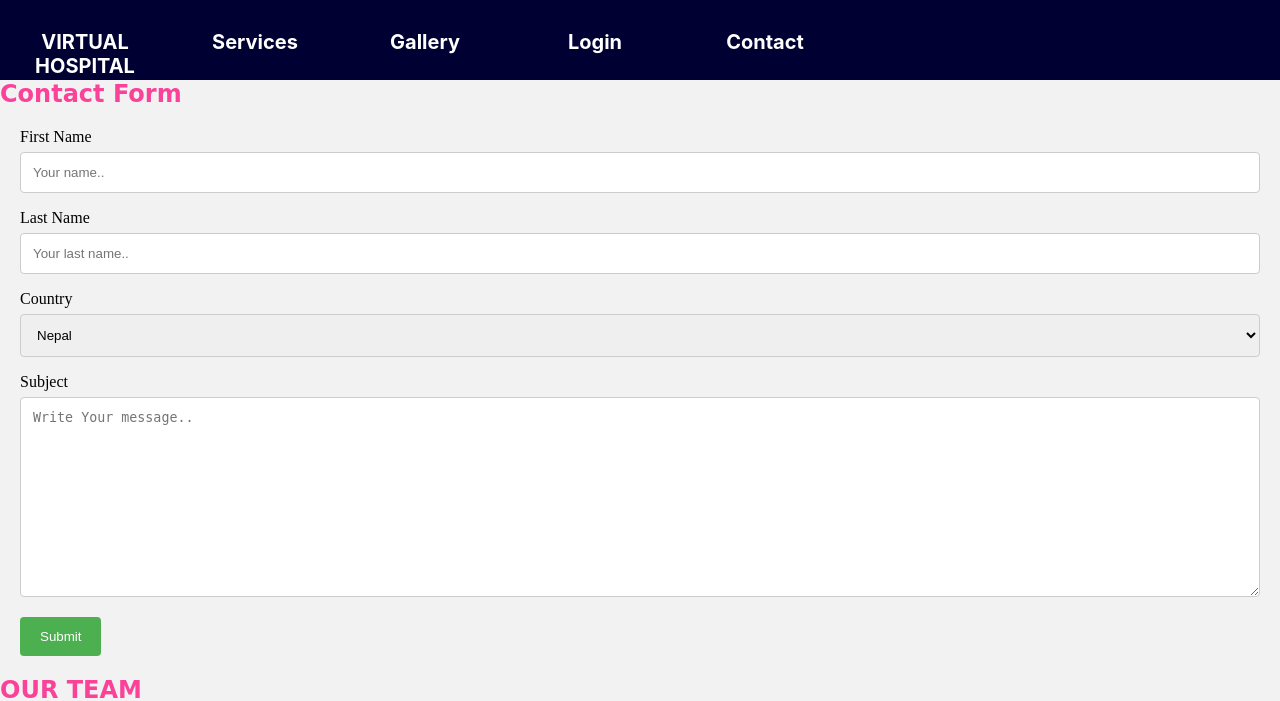
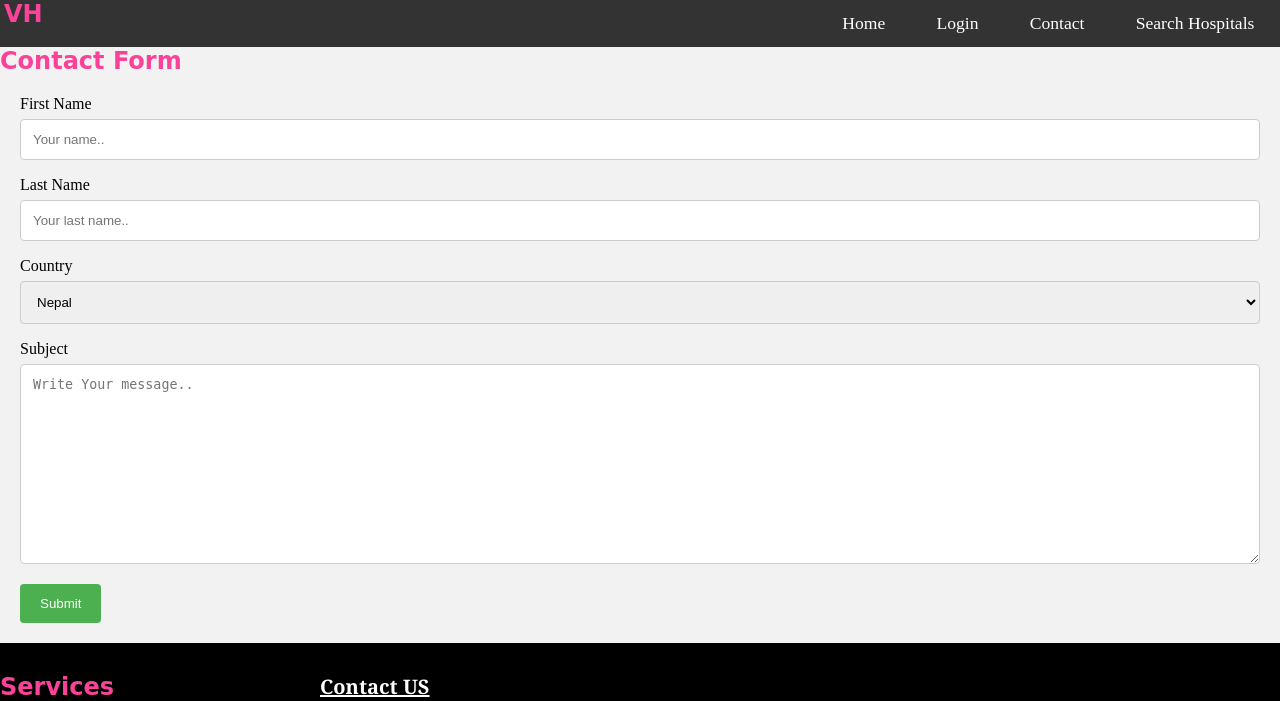
Before and after one commit to NakulPoudel52/Minor, a Django app: template myapp/templates/myapp/contact.html in a window 1280 px wide. Shown: the top 701 px of the page. Run offline with Django 3.2, Linux system fonts and the light colour scheme; the template is opened without the code that fills it, so the values that code supplies are empty.

Commit message:
error occures

```diff
--- a/myapp/static/myapp/css/contact.css
+++ b/myapp/static/myapp/css/contact.css
@@ -9,64 +9,79 @@ body h2{
   padding: 0px;
   margin: 0px;
 }
-.nav{
-    width: 100%;
-    background: #000033;
-    height: 80px;
-}
-ul{
-    list-style: none;
-    padding: 0;
-    margin: 0;
-    position: absolute;
-}
-ul li{
-    float: left;
-    margin-top: 20px;
+.topnav {
+  background-color: #333;
+  overflow: hidden;
+  height:8.3%;
 
 }
-ul li a{
-    width: 150px;
-    color: white;
+
+/* Style the links inside the navigation bar */
+.topnav a {
+  float: right;
+  color: #f2f2f2;
+  text-align: center;
+  padding: 1% 2%;
+  text-decoration: none;
+  font-size: 110%;
+}
+
+
+
+/* Change the color of links on hover */
+.topnav a:hover {
+  background-color: rgb(63, 10, 252);
+  color: white;
+}
+
+/* Add a color to the active/current link */
+.topnav a {
+  background-color: #333;
+  color: white;
+}
+.topnav .search-container {
+  float: left;
+  margin-left: 4px;
+}
+
+.topnav input[type=text] {
+  padding: 6px;
+  margin-top: 8px;
+  font-size: 17px;
+  border: none;
+}
+
+
+
+
+.topnav .search-container button {
+  float: right;
+  padding: 6px 10px;
+  margin-top: 8px;
+  margin-right: 16px;
+  background: #ddd;
+  font-size: 20px;
+  border: none;
+  cursor: pointer;
+}
+.topnav .search-container button:hover {
+  background: #ccc;
+}
+@media screen and (max-width: 600px) {
+  .topnav .search-container {
+    float: none;
+  }
+  .topnav a, .topnav input[type=text], .topnav .search-container button {
+    float: none;
     display: block;
-    text-decoration: none;
-    font-size: 20px;
-    text-align: center;
-    padding: 10px;
-    border-radius: 10px;
-    font-family: -apple-system, BlinkMacSystemFont, 'Segoe UI', Roboto, Oxygen, Ubuntu, Cantarell, 'Open Sans', 'Helvetica Neue', sans-serif;
-font-weight: bold;
-}
-a:hover{
-    background: #666699;
-}
-ul li ul{
-    background:#000033;
-
-}
-ul li ul li{
-    float: none;
-
-}
-ul li ul{
-    display: none;
-}
-ul li:hover ul{
-    display: block;
-}
-ul li ul{
-    background:#000033;
-
-}
-ul li ul li{
-    float: none;
-
-}
-ul li ul{
-    display: none;
-}
-ul li:hover ul{
-    display: block;
+    text-align: left;
+    width: 100%;
+    margin: 0;
+    padding: 14px;
+  }
+  .topnav input[type=text] {
+    border: 1px solid #ccc;
+  }
 }
 
 
--- a/myapp/templates/myapp/contact.html
+++ b/myapp/templates/myapp/contact.html
@@ -8,19 +8,18 @@
     <link rel="stylesheet" href="{% static 'myapp/css/contact.css'%}">
 </head>
 <body>
-    <div class="nav">
-        <ul>
-          <li><a href="index.html">VIRTUAL HOSPITAL</a></li>
-            <li><a href="service.html">Services</a>
+  <div class="topnav">
+    <div class="home"><a href="{%url 'searchhospital'%}" >Search Hospitals
+    </a></div>
+    <div class="contact"><a href="{%url 'contact'%}">Contact</a></div>
+    <div class="login"><a href="{%url 'show_login'%}">Login</a></div>
+    <div class="home"><a href="index.html">Home</a></div>
 
-            </li>
+    <div class="search-container">
+    <h2>VH</h1>
+    </div>
 
-            <li><a href="gallery.html">Gallery</a></li>
-            <li><a href="login.html">Login</a></li>
-            <li><a href="contact.html">Contact</a></li>
-        </ul>
-
-    </div>
+</div>
     <h2 >Contact Form</h2>
     <div class="container">
       <form action="action_page.php">
@@ -36,6 +35,8 @@
           <option value="nepal">Nepal</option>
           <option value="canada">Canada</option>
           <option value="usa">USA</option>
+          <option value="Brazil">Brazil</option>
+          <option value="Brazil">Australia</option>
         </select>
 
         <label for="subject">Subject</label>
@@ -45,49 +46,27 @@
         </form>
       </div>
     </div>
-    <section>
-    <h2>OUR TEAM</h2>
-    <img src="{%static 'myapp/images/jk1.JPG'}" width="25%">
-    <p>Name:Jeevan Kaphle<br>Contact:+9779843434146</p>
-  </section>
 
-
-
-
-
-
-<footer>
+   <footer>
   <div class="w-80">
       <div class="footer-box">
-          <h2><a href="service.html">Services</h2></a>
-              <a href="#">Daily Monitoring</a>
-              <a href="#">Meet Renowed Doctors</a>
-              <a href="#">Virtual Prescription</a>
-              <a href="#">Upadate Patient Record</a>
-              <a href="#">Notification for Patients</a>
+          <h2><a="service.html">Services</h2></a>
+              <a >Daily Monitoring</a>
+              <a>Meet Renowed Doctors</a>
+              <a >Virtual Prescription</a>
+              <a>Upadate Patient Record</a>
+              <a >Notification for Patients</a>
       </div>
-      <div class="footer-box">
-          <h2><a href="#">About Us</a></h2>
-          <a href="#">Virtual hospital</a>
-          <a href="#">Our Team</a>
-          <a href="#">Management</a>
-          <a href="#">Carrers</a>
-      </div>
+
       <div class="footer-box">
           <h2><a href="contact.html">Contact US</h2></a>
-          <a href="#">Post a Query</a>
-          <a href="#">Search Nearby Hospitals</a>
-          <a href="#">Emergency Numbers List</a>
-          <a href="#">Ask Question</a>
+          <a >Post a Query</a>
+          <a>Search Nearby Hospitals</a>
+          <a >Emergency Numbers List</a>
+          <a>Ask Question</a>
       </div>
-      <div class="footer-box">
-          <h2><a href="#">Facilities</a></h2>
-          <a href="#">Daily Monitoring</a>
-          <a href="#">patient Dashboard</a>
-          <a href="#">Doctor Dashboar</a>
-          <a href="#">Patient-doctor Interaction</a>
-      </div>
-      <p>Copyright &copy;2020 Jeevan Kaphle</p>
+
+      <p>Copyright &copy;Virtaul Hospital</p>
   </div>
 </body>
 </html>
```
Also changed, not shown: minor/urls.py (deleted, +0 -30 lines), minor/wsgi.py (deleted, +0 -16 lines), myapp/templates/myapp/base2.html (+12 -7 lines), myapp/templates/myapp/index.html (+8 -8 lines), minor/__init__.py (deleted).
